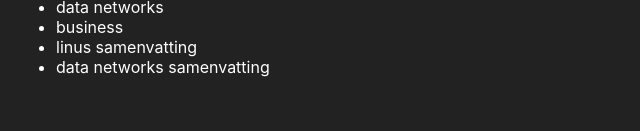
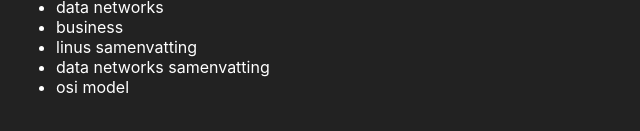
Before and after one commit to marnix-sys/marnix-sys.github.io, a plain HTML site: page index.html in a window 1280 px wide. Shown: the part 165-296 px from the top of the page, 0-640 px from the left. Drawn offline with Linux system fonts and the light colour scheme.

Commit message:
osi model

```diff
--- a/index.html
+++ b/index.html
@@ -19,7 +19,7 @@
         <li><a href="https://cdn-149.anonfiles.com/pf1074B9x4/8b1c0987-1642294355/Business%20Processes.7z" target="_blank">business</a></li>
         <li><a href="https://docs.google.com/document/d/1OUl1UXktbmJt0dEDD5xnlYh-F_6pGoQU/edit?usp=sharing&ouid=101332787909225662305&rtpof=true&sd=true" target="_blank">linus samenvatting</a></li>
         <li><a href="https://docs.google.com/document/d/15ej2Vgyz-8KUjUtccVIchyBTi_WayvFZ/edit?usp=sharing&ouid=101332787909225662305&rtpof=true&sd=true" target="_blank">data networks samenvatting</a></li>
-
+        <li><a href="https://docs.google.com/document/d/1nJNRZqjS62hlBKCIGUE2qvtU4hvGorDs/edit?usp=sharing&ouid=101332787909225662305&rtpof=true&sd=true" target="_blank">osi model</a></li>
 
     </ul>
 
```
